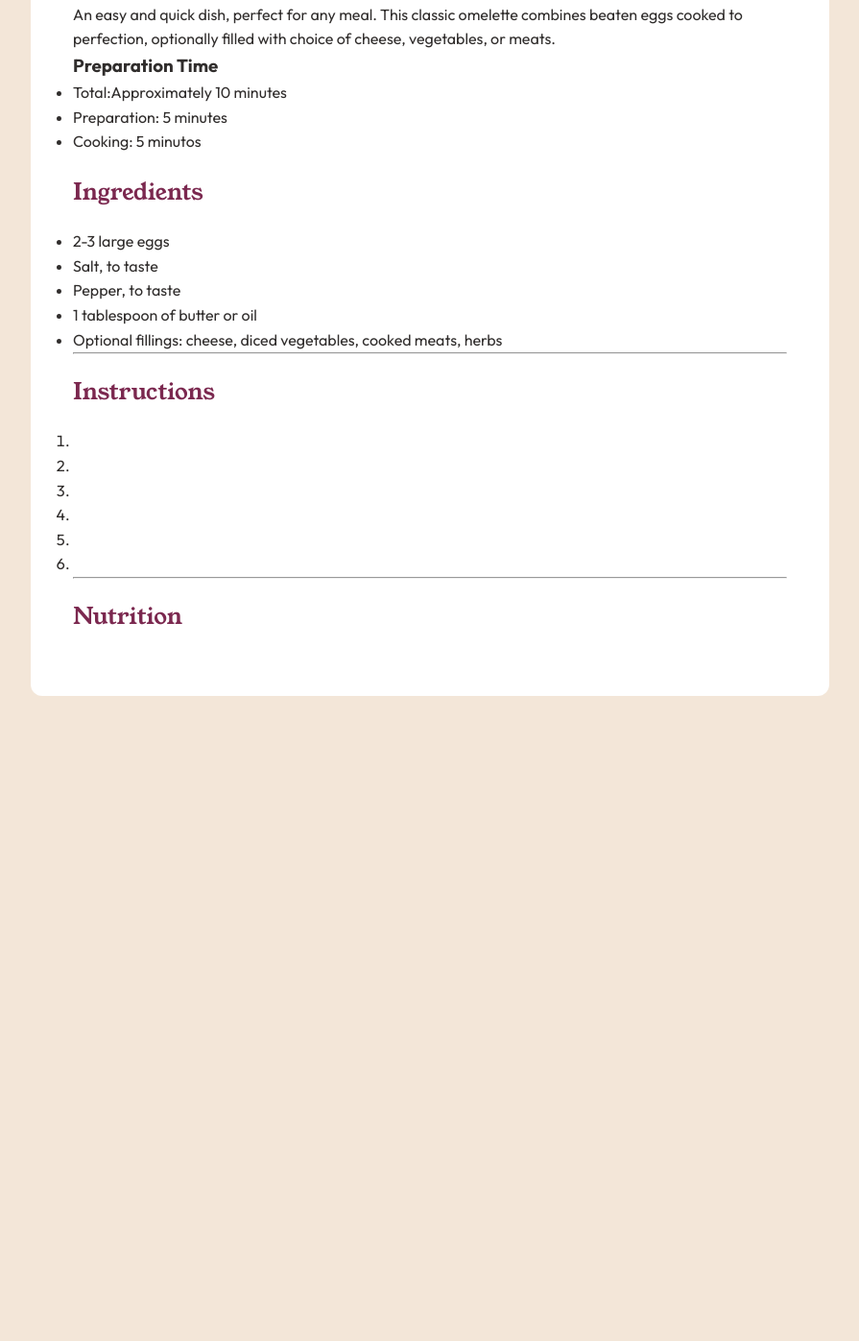
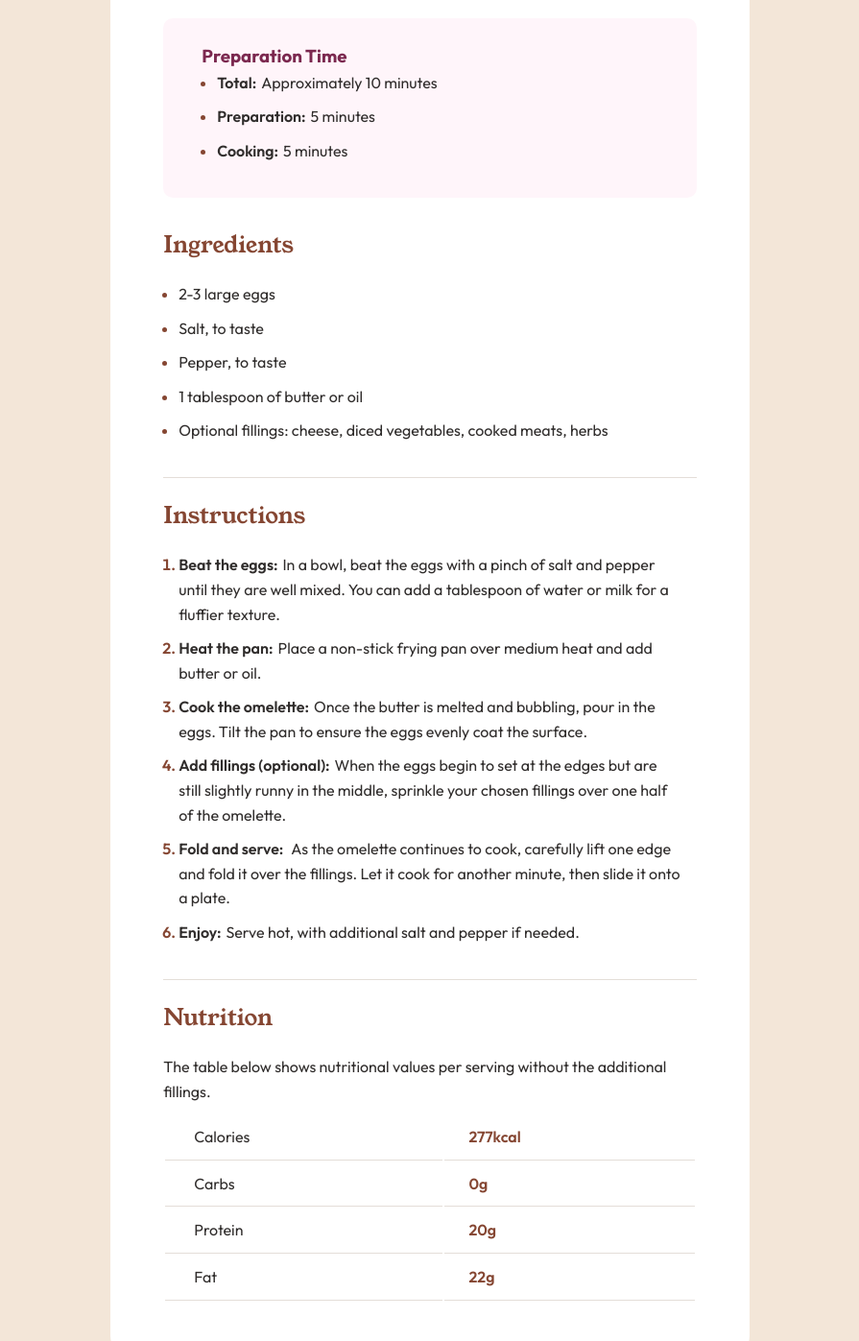
Before and after one commit to melcarv/recipe-page, a plain HTML site: page index.html in a window 1280 px wide. Shown: the part 621-2018 px from the top of the page at 96% size, without its empty margins (192-1087 px from the left). Before the commit the page ends 1474 px from the top, so only its background shows below. Drawn offline with Linux system fonts and the light colour scheme.

Commit message:
Finalização de estilização e estruturação

```diff
--- a/index.html
+++ b/index.html
@@ -12,7 +12,7 @@
   <link rel="preconnect" href="https://fonts.gstatic.com" crossorigin>
   <link href="https://fonts.googleapis.com/css2?family=Outfit:wght@100..900&display=swap" rel="stylesheet">
 
-  <title>Document</title>
+  <title>Recipe Page: Simple Omelette Recipe</title>
 </head>
 <body>
     <main class="recipe">
@@ -24,38 +24,57 @@
         <p>An easy and quick dish, perfect for any meal. This classic omelette combines beaten eggs cooked to perfection, optionally filled with choice of cheese, vegetables, or meats.</p>
         <div class="preparation">
           <h3 class="preparation__title">Preparation Time</h3>
-          <ul>
-            <li><span>Total:</span>Approximately 10 minutes</li>
-            <li><span>Preparation: 5 minutes</span></li>
-            <li><span>Cooking: 5 minutos</span></li>
+          <ul class="preparation__list">
+            <li class="recipe__item"><span class="recipe__item-bold">Total:</span>Approximately 10 minutes</li>
+            <li class="recipe__item"><span class="recipe__item-bold">Preparation:</span>5 minutes</li>
+            <li class="recipe__item"><span class="recipe__item-bold">Cooking:</span>5 minutes</li>
           </ul>
         </div>
       </div>
       <div>
         <h2 class="recipe__subtitle">Ingredients</h2>
-        <ul>
-          <li>2-3 large eggs</li>
-          <li>Salt, to taste</li>
-          <li>Pepper, to taste</li>
-          <li>1 tablespoon of butter or oil</li>
-          <li>Optional fillings: cheese, diced vegetables, cooked meats, herbs</li>
+        <ul class="recipe__list">
+          <li class="recipe__item">2-3 large eggs</li>
+          <li class="recipe__item">Salt, to taste</li>
+          <li class="recipe__item">Pepper, to taste</li>
+          <li class="recipe__item">1 tablespoon of butter or oil</li>
+          <li class="recipe__item">Optional fillings: cheese, diced vegetables, cooked meats, herbs</li>
         </ul>
       </div>
-      <hr>
+      <hr class="divider">
       <div>
         <h2 class="recipe__subtitle">Instructions</h2>
-        <ol>
-          <li><span></span></li>
-          <li><span></span></li>
-          <li><span></span></li>
-          <li><span></span></li>
-          <li><span></span></li>
-          <li><span></span></li>
+        <ol class="recipe__list">
+          <li class="recipe__item"><span class="recipe__item-bold">Beat the eggs:</span>In a bowl, beat the eggs with a pinch of salt and pepper until they are well mixed. You can add a tablespoon of water or milk for a fluffier texture.</li>
+          <li class="recipe__item"><span class="recipe__item-bold">Heat the pan:</span>Place a non-stick frying pan over medium heat and add butter or oil.</li>
+          <li class="recipe__item"><span class="recipe__item-bold">Cook the omelette:</span>Once the butter is melted and bubbling, pour in the eggs. Tilt the pan to ensure the eggs evenly coat the surface.</li>
+          <li class="recipe__item"><span class="recipe__item-bold">Add fillings (optional):</span>When the eggs begin to set at the edges but are still slightly runny in the middle, sprinkle your chosen fillings over one half of the omelette.</li>
+          <li class="recipe__item"><span class="recipe__item-bold"> Fold and serve:</span> As the omelette continues to cook, carefully lift one edge and fold it over the fillings. Let it cook for another minute, then slide it onto a plate.</li>
+          <li class="recipe__item"><span class="recipe__item-bold">Enjoy:</span>Serve hot, with additional salt and pepper if needed.</li>
         </ol>
       </div>
-      <hr>
+      <hr class="divider">
       <div>
         <h2 class="recipe__subtitle">Nutrition</h2>
+        <p>The table below shows nutritional values per serving without the additional fillings.</p>
+        <table class="recipe__table">
+          <tr>
+            <td class="table__item table__row">Calories</td>
+            <td class="table__item-bold table__row">277kcal</td>
+          </tr>
+          <tr">
+            <td class="table__item table__row">Carbs</td>
+            <td class="table__item-bold table__row">0g</td>
+          </tr>
+          <tr>
+            <td class="table__item table__row">Protein</td>
+            <td class="table__item-bold table__row">20g</td>
+          </tr>
+          <tr>
+            <td class="table__item table__row">Fat</td>
+            <td class="table__item-bold table__row">22g</td>
+          </tr>
+        </table>
       </div>
     </main>
 </body>
--- a/style.css
+++ b/style.css
@@ -27,14 +27,14 @@ body {
 }
 
 .recipe {
-    width: 65%;
+    width: 52%;
     background-color: var(--white);
     color: var(--dark-charcoal);
     display: flex;
     flex-direction: column;
-    margin: 10% auto;
-    padding: 44px;
-    border-radius: 12px;
+    margin: 8% auto;
+    padding: 55px;
+    border-radius: 20px;
 }
 
 .recipe__img {
@@ -52,7 +52,69 @@ body {
 .recipe__subtitle {
     font-family: var(--young-serif);
     font-size: 1.5rem;
-    color: var(--dark-raspberry);
+    color: var(--nutmeg);
     margin: 20px 0;
     font-weight: 400;
 }
+
+.recipe__list {
+    padding: 0 16px;
+    margin-bottom: 35px;
+}
+
+::marker {
+    color: var(--nutmeg);
+    font-weight: 600;
+}
+
+.recipe__item {
+    margin-bottom: 10px;
+}
+
+.recipe__item-bold {
+    font-weight: 600;
+    margin-right: 5px;
+}
+
+.preparation {
+    background-color: var(--rose-white);
+    padding: 25px 40px;
+    border-radius: 10px;
+    margin: 40px 0 10px;
+}
+
+.preparation__title {
+    color: var(--dark-raspberry);
+}
+
+.preparation__list {
+    padding: 0 16px;
+}
+
+.recipe__table {
+    width: 100%;
+    margin-top: 10px;
+}
+
+.table__row {
+    border-bottom: 1px solid var(--light-grey);
+    padding: 10px 0;
+}
+
+.table__item {
+    padding-left: 30px;
+}
+
+.table__item-bold {
+    font-weight: 600;
+    color: var(--nutmeg);
+    padding-left: 25px;
+}
+
+.divider {
+    width: 100%;
+    height: 1px;
+    border: 0px;
+    border-top: 1px solid var(--light-grey);
+    background-color: var(--light-grey);
+}
```
